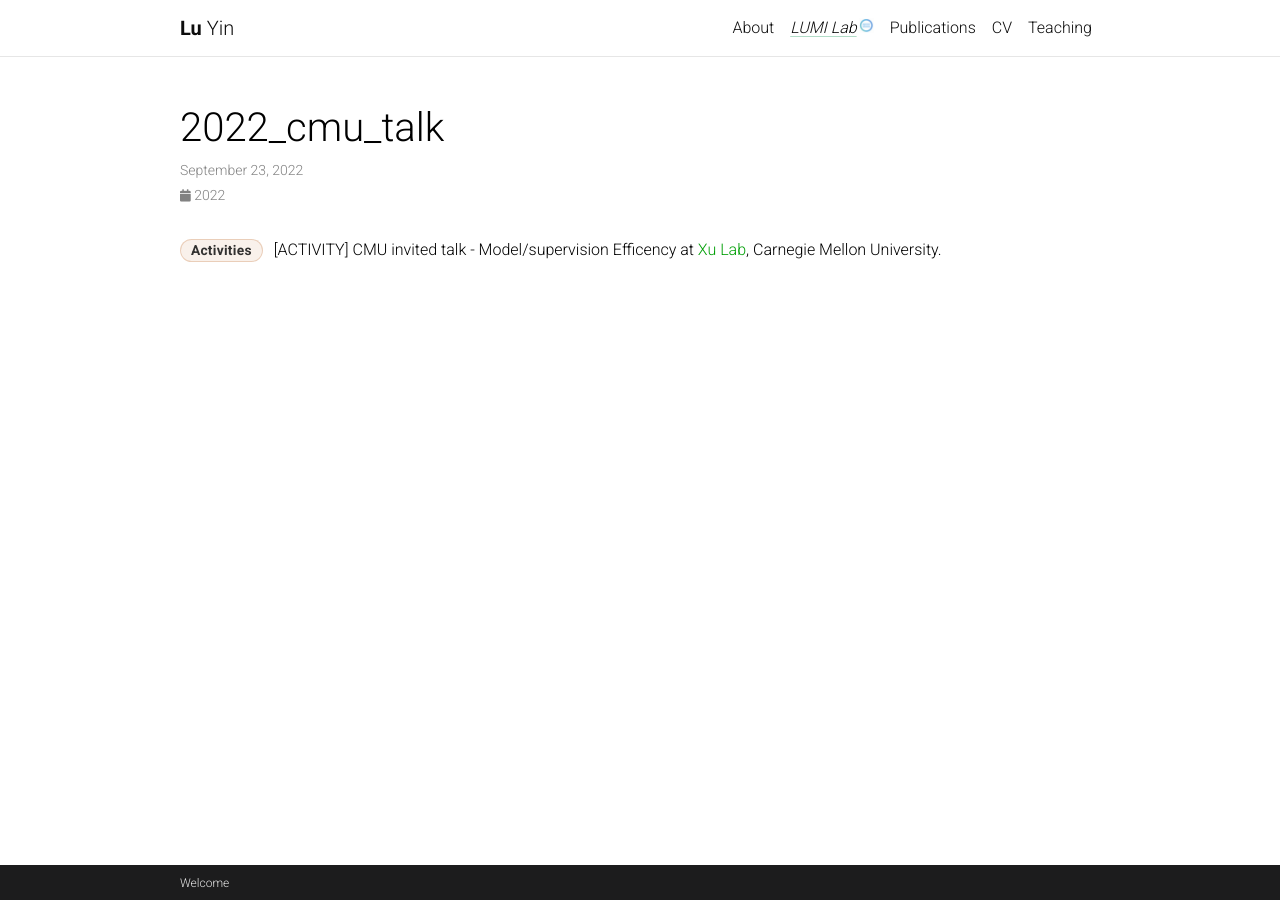
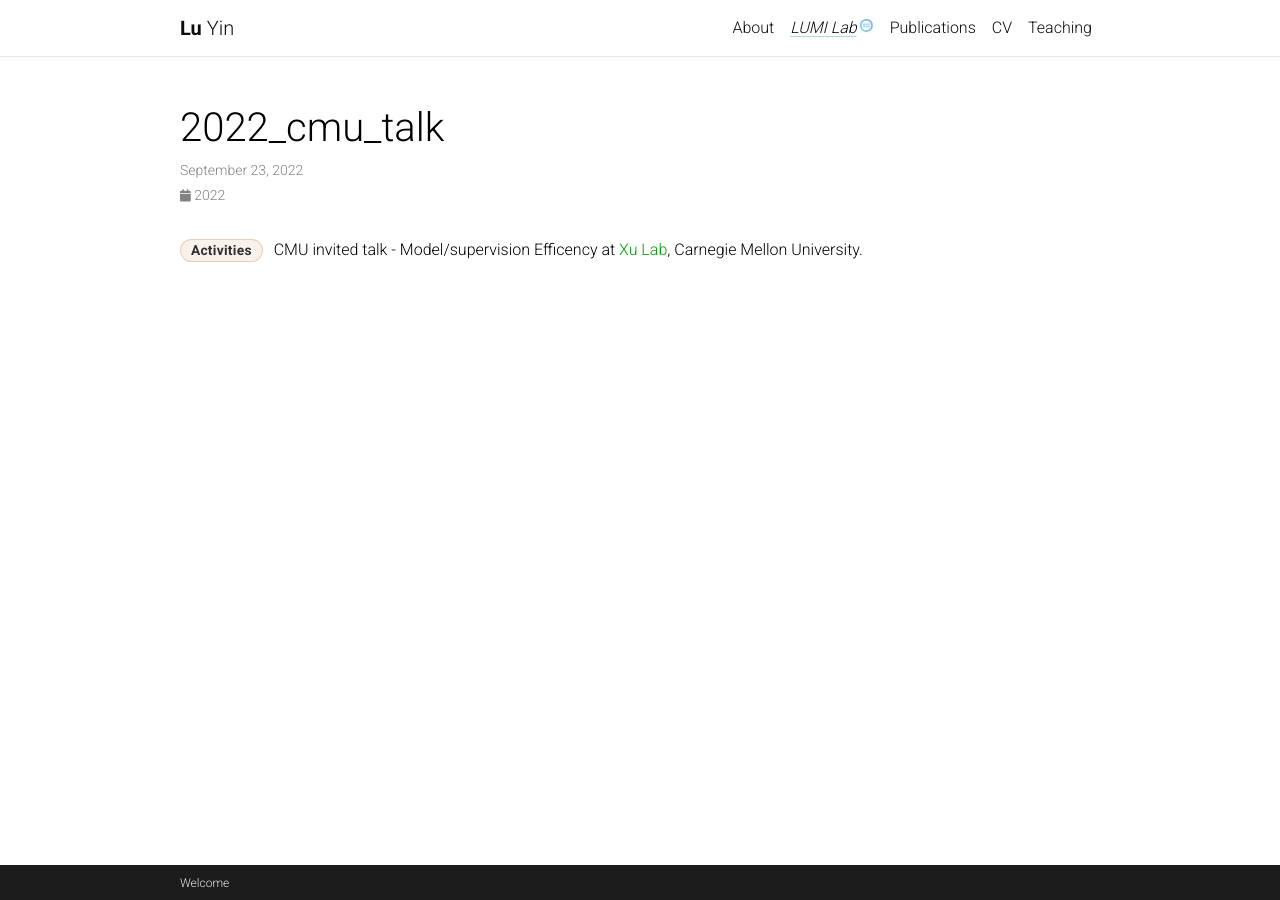
Before and after one commit to luuyin/luuyin.github.io, a Jekyll site: the page built from _news/2022_CMU_talk.md, in a window 1280 px wide. Built offline with Jekyll 4.4.1, drawn with Linux system fonts in a browser that asks for light colours; full-size pictures stand in for the smaller copies a plugin makes; comment, search, counter and statistics services are not loaded; a style sheet for code colours, icons or effects is not loaded.

Commit message:
Remove redundant activity labels

```diff
--- a/_news/2022_CMU_talk.md
+++ b/_news/2022_CMU_talk.md
@@ -4,4 +4,4 @@ date: 2022-9-23 15:59:00-0400
 inline: true
 ---
 
-<span class="badge-flag" data-conf="activity">Activities</span> [ACTIVITY] CMU invited talk - Model/supervision Efficency at [Xu Lab](https://xulabs.github.io/), Carnegie Mellon University.
+<span class="badge-flag" data-conf="activity">Activities</span> CMU invited talk - Model/supervision Efficency at [Xu Lab](https://xulabs.github.io/), Carnegie Mellon University.
```
Also changed, not shown: _news/2024_Neurip_C.md (+1 -1 lines).
